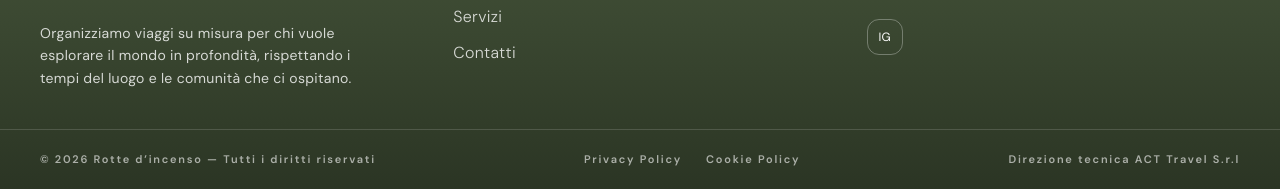
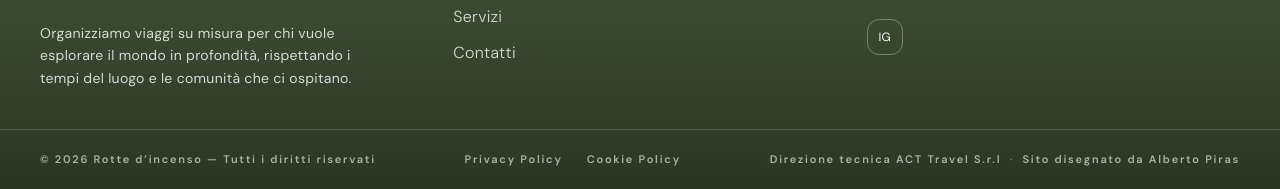
Before and after one commit to alboo89/rotte-incenso, an Eleventy site: page src/index.njk in a window 1280 px wide. Shown: the part 4937-5126 px from the top of the page. Built offline with nearby package versions, Linux system fonts and the light colour scheme; Eleventy itself is replaced by a stand-in of ours; files that its build step writes are made by us from their sources.

Commit message:
feat: credito 'Sito disegnato da Alberto Piras' nel footer

```diff
--- a/src/_data/ui.json
+++ b/src/_data/ui.json
@@ -33,7 +33,8 @@
     "cookie": "Cookie Policy",
     "preferenze": "Preferenze cookie",
     "privacy_url": "/privacy.html",
-    "cookie_url": "/cookie-policy.html"
+    "cookie_url": "/cookie-policy.html",
+    "credito": "Sito disegnato da Alberto Piras"
   },
   "en": {
     "nav": [
@@ -69,6 +70,7 @@
     "cookie": "Cookie Policy",
     "preferenze": "Cookie preferences",
     "privacy_url": "/en/privacy.html",
-    "cookie_url": "/en/cookie-policy.html"
+    "cookie_url": "/en/cookie-policy.html",
+    "credito": "Website designed by Alberto Piras"
   }
 }
--- a/src/_includes/base.njk
+++ b/src/_includes/base.njk
@@ -129,7 +129,7 @@
 <a class="font-label text-label text-on-primary/60 hover:text-on-primary transition-colors" href="{{ t.privacy_url }}">{{ t.privacy }}</a>
 <a class="font-label text-label text-on-primary/60 hover:text-on-primary transition-colors" href="{{ t.cookie_url }}">{{ t.cookie }}</a>
 </div>
-<p class="font-label text-label text-on-primary/60 order-1 md:order-3">Direzione tecnica ACT Travel S.r.l</p>
+<p class="font-label text-label text-on-primary/60 order-1 md:order-3">Direzione tecnica ACT Travel S.r.l <span aria-hidden="true" class="mx-1 text-on-primary/30">·</span> {{ t.credito }}</p>
 </div>
 </footer>
 <a aria-label="{{ t.whatsapp_aria }}" id="whatsapp-fab" class="fixed bottom-sm right-sm md:bottom-lg md:right-lg z-50 bg-[#B8735A] text-white w-14 h-14 rounded-full flex items-center justify-center shadow-xl ring-2 ring-white/70 hover:bg-[#9E5F49] hover:-translate-y-1 transition-all duration-300" href="#">
```
